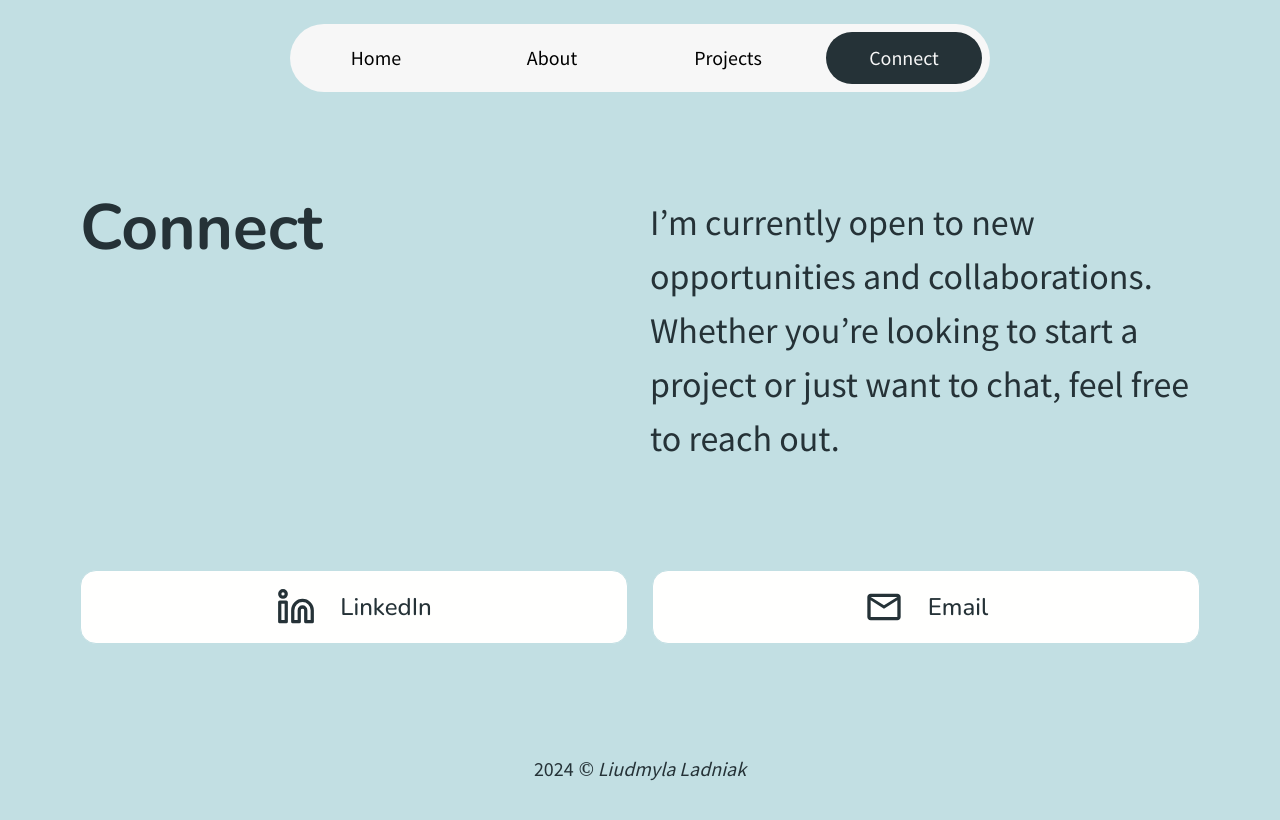
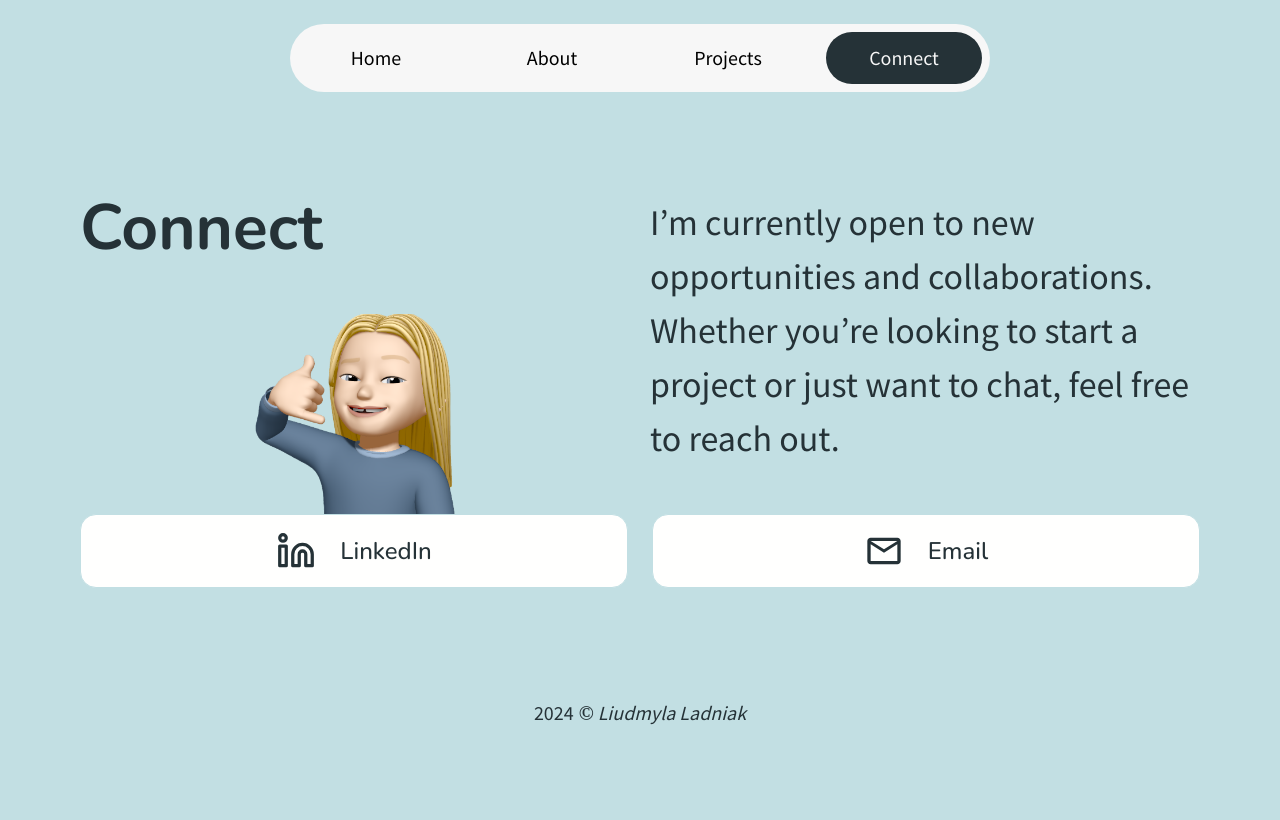
Before and after one commit to liuladniak/portfolio, a React (Vite) app: page /connect in a window 1280 px wide. Shown: the top 820 px of the page. Built offline with nearby package versions, Linux system fonts and the light colour scheme; a web font is replaced by a local one.

Commit message:
added icon to connect page

```diff
--- a/src/components/HeroAbout/HeroAbout.jsx
+++ b/src/components/HeroAbout/HeroAbout.jsx
@@ -8,9 +8,9 @@ const HeroAbout = () => {
         <h1 className="hero__heading hero__heading--about">
           <span className="bold">About</span> Liu
         </h1>
-        <div className="liu-icon--about">
+        {/* <div className="liu-icon--about">
           <img className="liu-icon" src={liuImg} alt="Liu's icon" />
-        </div>
+        </div> */}
       </div>
       <div className="hero__col">
         <p className="hero__desc hero__desc--about">
--- a/src/components/HeroConnect/HeroConnect.jsx
+++ b/src/components/HeroConnect/HeroConnect.jsx
@@ -1,15 +1,15 @@
 import "../HeroHome/HeroHome.scss";
 import "./HeroConnect.scss";
-
+import liuImg from "../../assets/logos/liu4.png";
 const HeroConnect = () => {
   return (
     <>
       <section className="hero hero--connect">
         <div className="hero__col hero__col-icon">
           <h1 className="hero__heading hero__heading--connect bold">Connect</h1>
-          {/* <div className="liu-icon--connect">
-          <img className="liu-icon" src={liuImg} alt="Liu's icon" />
-        </div> */}
+          <div className="liu-icon--connect">
+            <img className="liu-icon" src={liuImg} alt="Liu's icon" />
+          </div>
         </div>
         <div className="hero__col">
           <p className="hero__desc hero__desc--connect">
--- a/src/components/HeroConnect/HeroConnect.scss
+++ b/src/components/HeroConnect/HeroConnect.scss
@@ -5,17 +5,17 @@
 .hero__heading--connect {
   color: $main--1;
 }
-
+.hero--connect {
+  padding-bottom: 0;
+}
 .liu-icon--connect {
   width: 40%;
-  bottom: 0;
   margin-top: 2.4rem;
+  align-self: center;
 
   @include tablet {
-    position: absolute;
-    width: unset;
-    scale: 70%;
-    left: 140px;
-    bottom: -15.8rem;
+    align-self: center;
+    width: 20rem;
+    height: 20rem;
   }
 }
--- a/src/components/HeroHome/HeroHome.jsx
+++ b/src/components/HeroHome/HeroHome.jsx
@@ -8,9 +8,9 @@ const HeroHome = () => {
         <h1 className="hero__heading">
           Hi, I'm <span className="bold">Liu</span>!
         </h1>
-        <div className="liu-icon--hero">
+        {/* <div className="liu-icon--hero">
           <img className="liu-icon" src={liuImg} alt="Liu's icon" />
-        </div>
+        </div> */}
       </div>
       <div className="hero__col">
         <p className="hero__desc">
--- a/src/components/HeroHome/HeroHome.scss
+++ b/src/components/HeroHome/HeroHome.scss
@@ -21,11 +21,12 @@
     &-icon {
       display: flex;
       flex-direction: column;
+      justify-content: space-between;
       align-items: flex-start;
       gap: 3rem;
 
       @include tablet {
-        display: block;
+        display: flex;
         position: relative;
       }
     }
@@ -34,7 +35,6 @@
   .liu-icon--hero {
     width: 45%;
     align-self: flex-end;
-    display: none;
 
     @include tablet {
       position: absolute;
--- a/src/components/HeroProjects/HeroProjects.jsx
+++ b/src/components/HeroProjects/HeroProjects.jsx
@@ -9,9 +9,9 @@ const HeroProjects = () => {
         <h1 className="hero__heading hero__heading--projects">
           Liu's <span className="bold">Projects</span>
         </h1>
-        <div className="liu-icon--projects">
+        {/* <div className="liu-icon--projects">
           <img className="liu-icon" src={liuImg} alt="Liu's icon" />
-        </div>
+        </div> */}
       </div>
       <div className="hero__col">
         <p className="hero__desc hero__desc--projects">
--- a/src/pages/ConnectPage/ConnectPage.jsx
+++ b/src/pages/ConnectPage/ConnectPage.jsx
@@ -9,9 +9,6 @@ const ConnectPage = () => {
     <section className="connect">
       <HeroConnect />
       <ConnectLinks />
-      <div className="liu-icon--connect-mobile">
-        <img className="liu-icon" src={liuImg} alt="Liu's icon" />
-      </div>
     </section>
   );
 };
```
